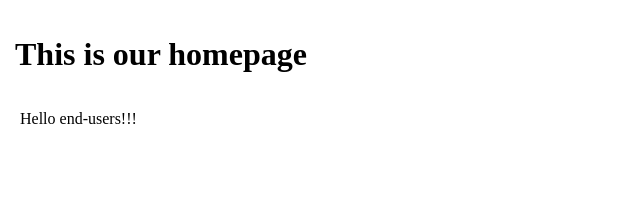
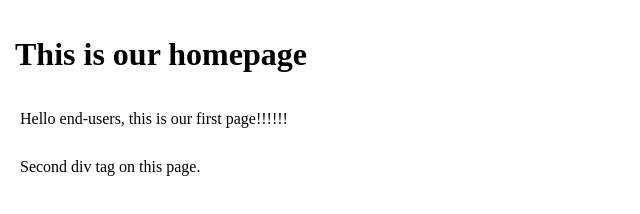
Before and after one commit to wisneskit/GitTest, a plain HTML site: page index.html in a window 1280 px wide. Shown: the whole page, without its empty margins (0-640 px from the left). Drawn offline with Linux system fonts and the light colour scheme.

Commit message:
end-users div

```diff
--- a/index.html
+++ b/index.html
@@ -13,7 +13,10 @@
     <body>
         <h1>This is our homepage</h1>
         <div>
-            Hello end-users!!!
+            Hello end-users, this is our first page!!!!!!
+        </div>
+        <div>
+            Second div tag on this page.
         </div>
     </body>
 </html>
```
